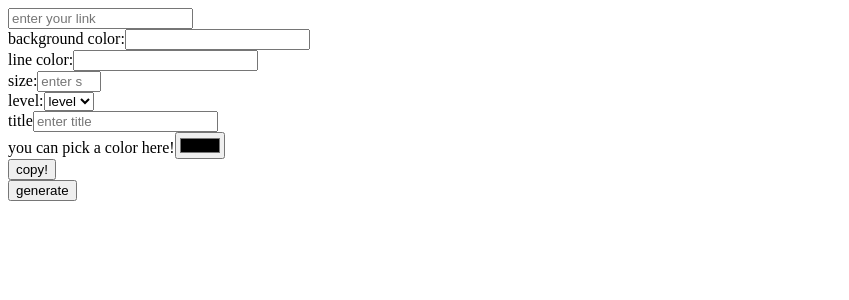
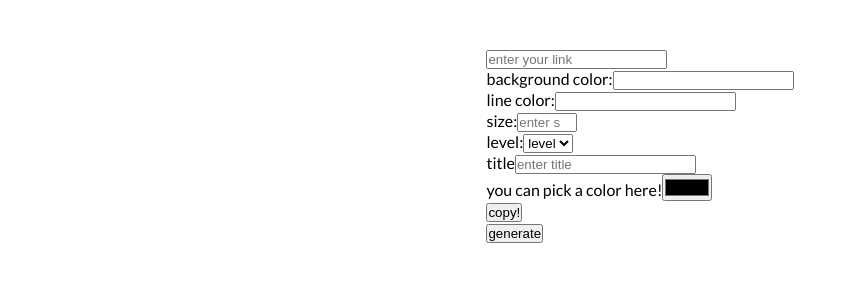
Before and after one commit to parham-mosadeq/qr-code-generator, a React (Create React App) app: page / in a window 1280 px wide. Shown: the top 300 px of the page, without its empty margins (0-849 px from the left). Built offline with nearby package versions, Linux system fonts and the light colour scheme.

Commit message:
styling index and adding fonts

```diff
--- a/src/components/Qrcode.js
+++ b/src/components/Qrcode.js
@@ -5,15 +5,16 @@ import { useSelector } from 'react-redux';
 
 const Qrcode = () => {
   const sizeState = useSelector((state) => state.settingsReducer.sizeState);
+  const titleState = useSelector((state) => state.settingsReducer.titleState);
+  const valueState = useSelector((state) => state.settingsReducer.valueState);
+  const generate = useSelector((state) => state.settingsReducer.generate);
   const bgColorState = useSelector(
     (state) => state.settingsReducer.bgColorState
   );
   const fgColorState = useSelector(
     (state) => state.settingsReducer.fgColorState
   );
-  const titleState = useSelector((state) => state.settingsReducer.titleState);
-  const valueState = useSelector((state) => state.settingsReducer.valueState);
-  const generate = useSelector((state) => state.settingsReducer.generate);
+
   return (
     <div>
       <div>
@@ -24,7 +25,7 @@ const Qrcode = () => {
             fgColor={fgColorState || '#000'}
             // style={{ height: 'auto', maxWidth: '100%', width: '100%' }}
             value={valueState}
-            // viewBox={`0 0 256 256`}
+            title={titleState}
           />
         ) : null}
       </div>
--- a/src/components/Settings.js
+++ b/src/components/Settings.js
@@ -1,4 +1,6 @@
 import React from 'react';
+// modal
+import ShowMsg from './ShowMsg';
 //  qr library
 import Qrcode from './Qrcode';
 // state and dispatch hooks
@@ -30,10 +32,12 @@ const Settings = () => {
 
   // ! copy actions and states start
   const pickedColor = useSelector((state) => state.colorReducer.pickedColor);
+  const msg = useSelector((state) => state.colorReducer.showMsgs);
   // ! copy actions and states end
-
+  console.log(msg);
   return (
     <main>
+      {msg ? <ShowMsg msg={'copied'} type={'suc'} /> : null}
       <article>
         <input
           type='text'
--- a/src/components/ShowMsg.js
+++ b/src/components/ShowMsg.js
@@ -1,6 +1,6 @@
 import React from 'react';
 
-const ShowMsg = (type, msg) => {
+const ShowMsg = ({ type, msg }) => {
   return (
     <div className={type === 'suc' ? 'green' : 'red'}>
       <p>{msg}</p>
--- a/src/index.css
+++ b/src/index.css
@@ -1,13 +1,18 @@
-body {
+@import url('https://fonts.googleapis.com/css2?family=Lato:ital,wght@0,300;0,400;0,700;1,400&display=swap');
+
+*,
+::after,
+::before {
   margin: 0;
-  font-family: -apple-system, BlinkMacSystemFont, 'Segoe UI', 'Roboto', 'Oxygen',
-    'Ubuntu', 'Cantarell', 'Fira Sans', 'Droid Sans', 'Helvetica Neue',
-    sans-serif;
-  -webkit-font-smoothing: antialiased;
-  -moz-osx-font-smoothing: grayscale;
+  padding: 0;
+  box-sizing: border-box;
 }
 
-code {
-  font-family: source-code-pro, Menlo, Monaco, Consolas, 'Courier New',
-    monospace;
+body {
+  font-family: 'Lato', sans-serif;
+  font-weight: 500;
+  height: 100vh;
+  display: flex;
+  justify-content: center;
+  margin-top: 3rem;
 }
--- a/src/index.js
+++ b/src/index.js
@@ -1,5 +1,6 @@
 import React from 'react';
 import ReactDOM from 'react-dom/client';
+import './index.css';
 import App from './App';
 
 const root = ReactDOM.createRoot(document.getElementById('root'));
--- a/src/redux/colorPicker/actionColor.js
+++ b/src/redux/colorPicker/actionColor.js
@@ -6,7 +6,6 @@ const pickColor = (e) => {
 };
 
 const copy = () => {
-  console.log(1244);
   return {
     type: 'COPY',
   };
--- a/src/redux/colorPicker/reducerColor.js
+++ b/src/redux/colorPicker/reducerColor.js
@@ -1,7 +1,6 @@
-import ShowMsg from '../../components/ShowMsg';
-
 const initState = {
   pickedColor: '',
+  showMsgs: false,
 };
 
 const colorReducer = (state = initState, action) => {
@@ -13,11 +12,10 @@ const colorReducer = (state = initState, action) => {
       };
 
     case 'COPY':
-      console.log(state.pickedColor);
-      <ShowMsg msg='copied' type='suc' />;
       return {
         ...state,
         copy: navigator.clipboard.writeText(state.pickedColor),
+        showMsgs: true,
       };
 
     default:
```
